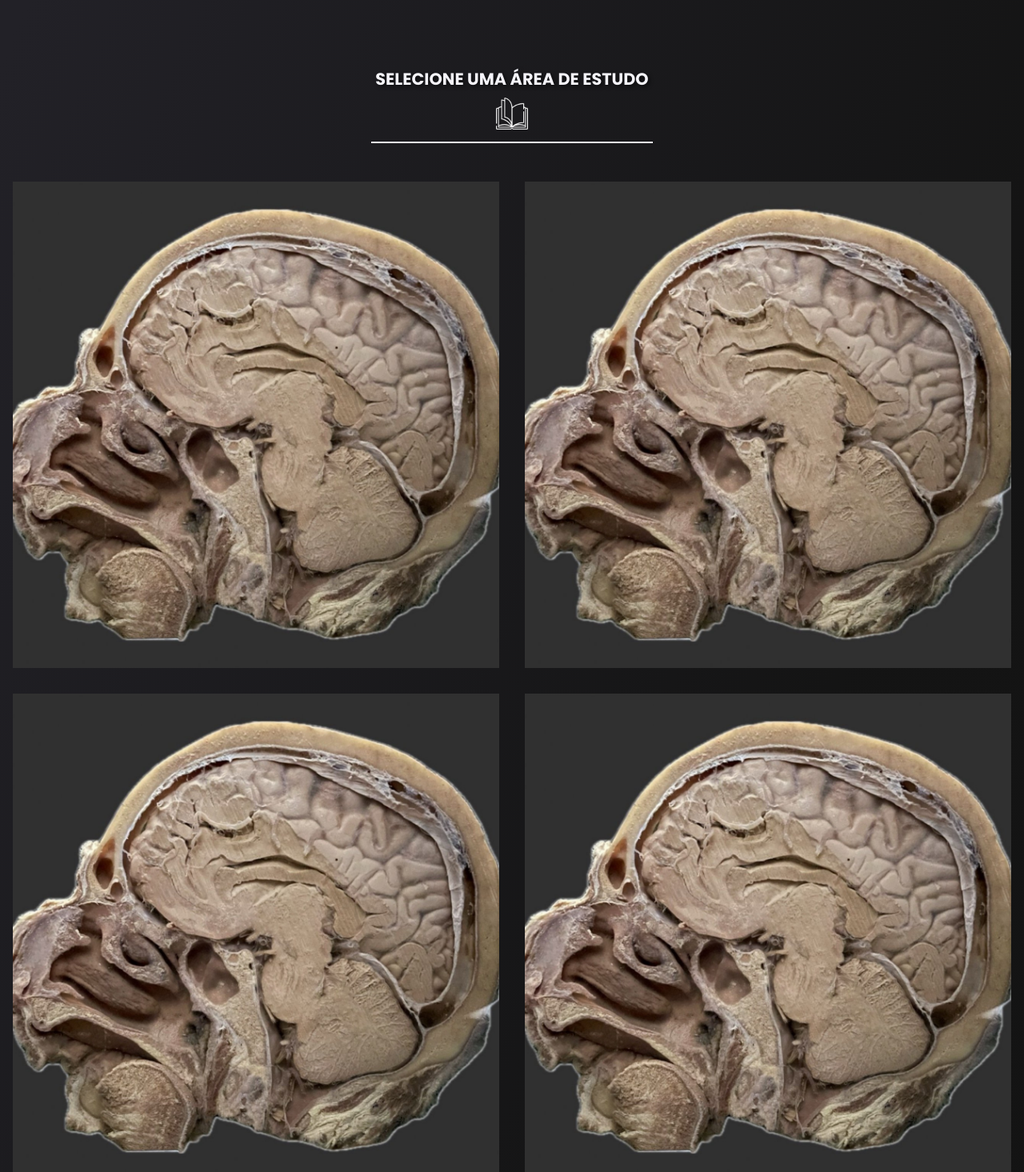
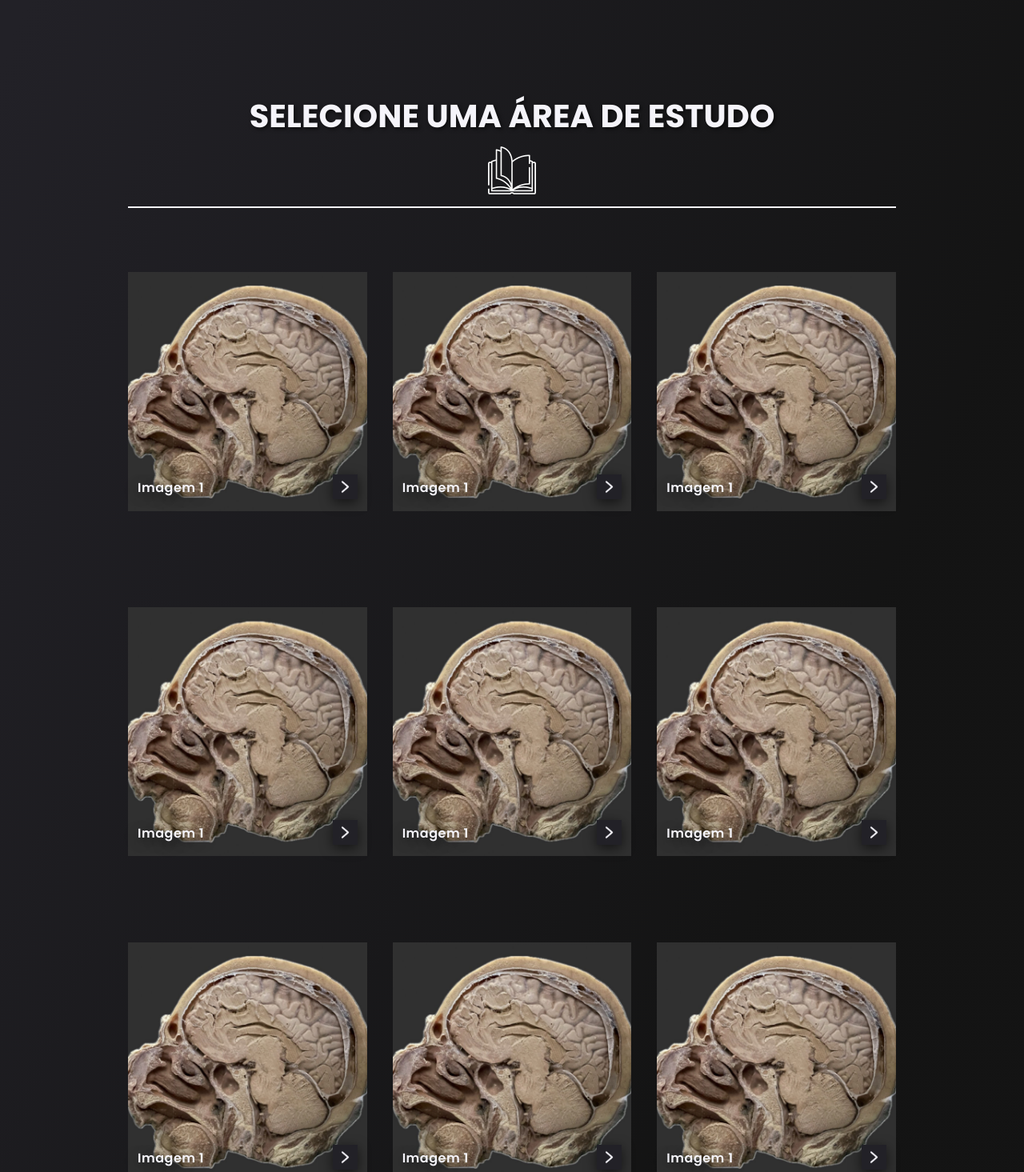
Before and after one commit to rafasp97/Neuro-ON, a React (Create React App) app: page /explore in a window 1280 px wide. Shown: the part 45-1510 px from the top of the page at 80% size. Built offline with nearby package versions, Linux system fonts and the light colour scheme.

Commit message:
finalização estrutural da página explore e adição de detalhes na home

```diff
--- a/src/components/ExploreOption/ExploreOption.css
+++ b/src/components/ExploreOption/ExploreOption.css
@@ -1,14 +1,49 @@
+.grid{
+    margin: 1em;
+    display: flex;
+    flex-direction: column;
+    height: 10em;
+}
+
+
 .img-explore{
-    width: 100%;
+    width: 8em;
+    flex-grow: 1;
     pointer-events: auto;
     cursor: pointer;
     z-index: 2;
 }
 
-.grid{
-    margin: 1em;
+.img-explore-description{
+    z-index: 200;
+    font-size: 0.5em;
+    text-align: left;
+    padding-left: 1em;
+    padding-right: 1em;
+    position: relative;
+    bottom: 2.2em;
     display: flex;
-    flex-direction: column;
+    justify-content: space-between;
+    pointer-events: 'none';
+}
+.title-explore{
+    letter-spacing: 0.5px;
+    font-weight: 600;
+    text-shadow: 0px 4px 15px rgba(0, 0, 0, 0.6);
+    color: var(--words);
+    font-size: 1.2em;
+    position: relative;
+    bottom: 0.5em;
+}
+
+.icon-explore-arrow{
+    width: 10px;
+    height: 10px;
+    position: relative;
+    bottom: 0.7em;
+    background: var(--black);
+    box-shadow: 0px 4px 15px rgba(0, 0, 0, 0.6);
+    padding: 3px;
 }
 
 .nav-explore{
@@ -16,21 +51,21 @@
     flex-direction: column;
     font-size: 0.5em;
     border: solid 1px;
-    display: none;
-    background: var(--words);
-    border: solid var(--black) 1px;
-
+    border: none;
+    position: relative;
+    bottom: 2em;
 }
 
 .nav-explore a { /*o <a> interage com o NavLink porque ele é um componente react que renderiza um <a> do html */
     display: flex;
     text-decoration: none;
     border-bottom: solid var(--black) 1px;
-    padding: 0.2em 0.5em;
+    padding: 0.2em 1.2em;
     font-size: 0.9em;
     letter-spacing: 0.5px;
     color: var(--black);
     z-index: 1;
+    background: var(--words);
 }
 
 .nav-explore a:hover{
@@ -45,3 +80,74 @@
     font-weight: 600;
     box-shadow: 0px 4px 10px rgba(0, 0, 0, 0.2);
 }
+
+@media (min-width: 345px){
+    .img-explore{
+        width: 100%;
+    }
+    .grid{
+        height: 11.5em;
+    }
+}
+
+@media (min-width: 425px){
+    .img-explore{
+        width: 100%;
+    }
+    .grid{
+        height: 12.5em;
+    }
+}
+
+@media (min-width: 768px){
+    .grid{
+        height: 16.5em;
+    }
+
+    .title-explore{
+        font-size: 1.5em;
+    }
+
+    .icon-explore-arrow{
+        width: 15px;
+        height: 15px;
+        bottom: 1.2em;
+    }
+
+    .nav-explore{
+        bottom: 2.3em;
+    }
+
+    .nav-explore a{
+        font-size: 1.1em;
+    }
+}
+
+@media (min-width: 1024px){
+    .grid{
+        height: 24.2em;
+    }
+
+    .img-explore-description{
+        padding: 0em 1.5em;
+    }
+
+    .title-explore{
+        font-size: 2em;
+        bottom: 1.5em;
+    }
+
+    .icon-explore-arrow{
+        width: 25px;
+        height: 25px;
+        bottom: 3.5em;
+    }
+
+    .nav-explore{
+        bottom: 3.6em;
+    }
+
+    .nav-explore a{
+        font-size: 1.4em;
+    }
+}
--- a/src/components/ExploreOption/ExploreOption.js
+++ b/src/components/ExploreOption/ExploreOption.js
@@ -1,5 +1,4 @@
 import React from 'react'
-
 // React Router
 import { NavLink } from 'react-router-dom';
 
@@ -10,9 +9,9 @@ import './ExploreOption.css';
 import { motion } from 'framer-motion';
 
 // Variants - Framer Motion
-import {controlHeight, dropDown} from '../../variants/AnimatedVariants'
+import {controlHeight, dropDown, menuArrow} from '../../variants/AnimatedVariants'
 
-const ExploreOption = ({imgSrc, imgId, navId, links, expandedMenu, setExpandedMenu }) => {
+const ExploreOption = ({imgSrc, imgId, navId, links, title, expandedMenu, setExpandedMenu}) => {
 
     // Controla o menu de opções
     const controlMenuOptions = (id) => {
@@ -26,10 +25,10 @@ const ExploreOption = ({imgSrc, imgId, navId, links, expandedMenu, setExpandedMe
 
         // lógica para selecionar o id da <nav> em questão
         const navId = 'nav-' + id.slice(id.indexOf('-') + 1);
-
         // variável dinâmica para manipular a <nav> presente no mesmo container da imgId
         const nav = document.getElementById(navId);
 
+        // lógica que verifica se tem algum outro menu aberto
         const allMenus = document.querySelectorAll('.nav-explore');
         allMenus.forEach(menu => {
             if(menu !== nav && menu.style.display === 'block'){
@@ -37,16 +36,7 @@ const ExploreOption = ({imgSrc, imgId, navId, links, expandedMenu, setExpandedMe
             }
         });
 
-        // lógica para abrir e fechar o menu
-        if (nav.style.display === 'block') {
-            nav.style.display = 'none';
-        }
-        else {
-            nav.style.display = 'block';
-        }
-
     };
-
 
 
     // Impede o click com botão direito para não permitir salvar imagens.
@@ -69,10 +59,21 @@ const ExploreOption = ({imgSrc, imgId, navId, links, expandedMenu, setExpandedMe
         onClick={(e) => controlMenuOptions(imgId)}
         onContextMenu={blockClickRight}
         />
+        <div className='img-explore-description'>
+            <p className='title-explore'>{title}</p>
+            <motion.img
+            src="/images/arrow.png"
+            alt="icon"
+            className='icon-explore-arrow'
+            id={'arrow-' + imgId}
+            variants={menuArrow}
+            initial='initial'
+            animate={expandedMenu === imgId ? 'animate' : 'initial'}
+            />
+        </div>
         <motion.nav
         className='nav-explore'
         id={navId}
-        //ref={ref}
         variants={dropDown}
         initial='initial'
         animate={expandedMenu === imgId ? 'animate' : 'initial'}
--- a/src/components/Footer/Footer.js
+++ b/src/components/Footer/Footer.js
@@ -6,7 +6,7 @@ import './Footer.css';
 const Footer = () => {
   return (
     <div className='footer'>
-        <p>© 2024    Nome do projeto - Frase do projeto</p>
+        <p>© 2024    Neuro ON - Um atlas de anatomia humana online</p>
     </div>
   )
 }
--- a/src/index.css
+++ b/src/index.css
@@ -6,6 +6,7 @@
   --color-elements-active: #363957;
   --color-elements-hover: #2C2F47;
   --buttons-background: linear-gradient(94deg, #424668 0%, #2C2F47 84%);
+  --backgroundImgs: #303030;
 }
 
 * {
--- a/src/pages/Explore/Explore.css
+++ b/src/pages/Explore/Explore.css
@@ -1,6 +1,6 @@
 .explorePage{
     background: var(--background);
-    height: 300vh;
+    height: 200vh;
     color: var(--words);
     display: flex;
     flex-direction: column;
@@ -14,7 +14,7 @@
 }
 
 .explorePage h1{
-    font-size: 1.3em;
+    font-size: 1em;
     text-shadow: 2px 2px 5px rgba(0, 0, 0, 0.6);
 }
 
@@ -28,3 +28,64 @@
     grid-template-columns: 1fr 1fr;
     margin-top: 2em;
 }
+
+@media (min-width: 345px){
+    .explorePage h1{
+        font-size: 1.3em;
+    }
+    .container-grid{
+        width: 22em;
+    }
+}
+
+
+@media (min-width: 425px){
+    .box-title-explore{
+        width: 25em;
+    }
+    .explorePage h1{
+        font-size: 1.4em;
+    }
+
+    .container-grid{
+        width: 25em;
+    }
+}
+
+@media (min-width: 768px){
+    .box-title-explore{
+        width: 45em;
+    }
+    .explorePage h1{
+        font-size: 2em;
+    }
+    .icon-explore{
+        width: 50px;
+        padding: 0.5em 0em;
+    }
+    .container-grid{
+        width: 47em;
+        grid-template-columns: 1fr 1fr 1fr;
+    }
+}
+
+@media (min-width: 1024px){
+    .explorePage{
+        height: 300vh;
+    }
+    .box-title-explore{
+        width: 60em;
+        margin-top: 10em;
+        margin-bottom: 2em;
+    }
+    .explorePage h1{
+        font-size: 2.5em;
+    }
+    .icon-explore{
+        width: 60px;
+
+    }
+    .container-grid{
+        width: 62em;
+    }
+}
--- a/src/pages/Explore/Explore.js
+++ b/src/pages/Explore/Explore.js
@@ -38,7 +38,12 @@ const Explore = () => {
               {to: 'img2', name:'cerebro2'},
               {to: 'img3', name:'cerebro3'},
               {to: 'img4', name:'cerebro4'},
+              {to: 'img5', name:'cerebro5'},
+              {to: 'img1', name:'cerebro3'},
+              {to: 'img1', name:'cerebro3'},
+              {to: 'img1', name:'cerebro3'},
             ]}
+            title='Imagem 1'
             expandedMenu={expandedMenu}
             setExpandedMenu={setExpandedMenu}
             />
@@ -52,6 +57,7 @@ const Explore = () => {
               {to: 'img2', name:'cerebro4'},
               {to: 'img3', name:'cerebro4'},
             ]}
+            title='Imagem 1'
             expandedMenu={expandedMenu}
             setExpandedMenu={setExpandedMenu}
             />
@@ -61,7 +67,11 @@ const Explore = () => {
             navId='nav-3'
             links={[
               {to: 'img1', name:'cerebro3'},
+              {to: 'img5', name:'cerebro5'},
+              {to: 'img5', name:'cerebro5'},
+              {to: 'img5', name:'cerebro5'},
             ]}
+            title='Imagem 1'
             expandedMenu={expandedMenu}
             setExpandedMenu={setExpandedMenu}
             />
@@ -71,9 +81,10 @@ const Explore = () => {
             navId='nav-4'
             links={[
               {to: 'img1', name:'cerebro3'},
-              {to: 'img2', name:'cerebro4'},
-              {to: 'img3', name:'cerebro4'},
+              {to: 'img1', name:'cerebro3'},
+
             ]}
+            title='Imagem 1'
             expandedMenu={expandedMenu}
             setExpandedMenu={setExpandedMenu}
             />
@@ -83,9 +94,9 @@ const Explore = () => {
             navId='nav-5'
             links={[
               {to: 'img1', name:'cerebro3'},
-              {to: 'img2', name:'cerebro4'},
-              {to: 'img3', name:'cerebro4'},
+              {to: 'img1', name:'cerebro3'},
             ]}
+            title='Imagem 1'
             expandedMenu={expandedMenu}
             setExpandedMenu={setExpandedMenu}
             />
@@ -95,8 +106,9 @@ const Explore = () => {
             navId='nav-6'
             links={[
               {to: 'img1', name:'cerebro3'},
-              {to: 'img2', name:'cerebro4'},
+              {to: 'img1', name:'cerebro3'},
             ]}
+            title='Imagem 1'
             expandedMenu={expandedMenu}
             setExpandedMenu={setExpandedMenu}
             />
@@ -109,6 +121,7 @@ const Explore = () => {
               {to: 'img2', name:'cerebro4'},
               {to: 'img3', name:'cerebro4'},
             ]}
+            title='Imagem 1'
             expandedMenu={expandedMenu}
             setExpandedMenu={setExpandedMenu}
             />
@@ -121,6 +134,7 @@ const Explore = () => {
               {to: 'img2', name:'cerebro4'},
               {to: 'img3', name:'cerebro4'},
             ]}
+            title='Imagem 1'
             expandedMenu={expandedMenu}
             setExpandedMenu={setExpandedMenu}
             />
@@ -133,6 +147,7 @@ const Explore = () => {
               {to: 'img2', name:'cerebro4'},
               {to: 'img3', name:'cerebro4'},
             ]}
+            title='Imagem 1'
             expandedMenu={expandedMenu}
             setExpandedMenu={setExpandedMenu}
             />
@@ -145,6 +160,7 @@ const Explore = () => {
               {to: 'img2', name:'cerebro4'},
               {to: 'img3', name:'cerebro4'},
             ]}
+            title='Imagem 1'
             expandedMenu={expandedMenu}
             setExpandedMenu={setExpandedMenu}
             />
@@ -157,6 +173,20 @@ const Explore = () => {
               {to: 'img2', name:'cerebro4'},
               {to: 'img3', name:'cerebro4'},
             ]}
+            title='Imagem 1'
+            expandedMenu={expandedMenu}
+            setExpandedMenu={setExpandedMenu}
+            />
+                        <ExploreOption
+            imgSrc='/images/2.jpg'
+            imgId='img-12'
+            navId='nav-12'
+            links={[
+              {to: 'img1', name:'cerebro3'},
+              {to: 'img2', name:'cerebro4'},
+              {to: 'img3', name:'cerebro4'},
+            ]}
+            title='Imagem 1'
             expandedMenu={expandedMenu}
             setExpandedMenu={setExpandedMenu}
             />
--- a/src/pages/Home/Home.css
+++ b/src/pages/Home/Home.css
@@ -208,7 +208,7 @@ textarea{
         left: 2.5em;
         top: 35em;
         font-size: 0.65em;
-        letter-spacing: 1px;
+        letter-spacing: 1.2px;
         text-shadow: 2px 2px 5px rgba(0, 0, 0, 0.9);
     }
     .icons{
@@ -320,7 +320,7 @@ textarea{
         left: 5.1em;
         top: 32em;
         font-size: 0.7em;
-        letter-spacing: 1.7px;
+        letter-spacing: 2px;
     }
     .icons{
         padding-left: 3.5em;
@@ -353,7 +353,7 @@ textarea{
     .title h4{
         left: 5.2em;
         top: 30em;
-        letter-spacing: 2.3px;
+        letter-spacing: 2.9px;
         font-size: 1em;
     }
     .icons{
--- a/src/pages/Home/Home.js
+++ b/src/pages/Home/Home.js
@@ -64,7 +64,7 @@ function Home() {
             <div className="title-icons">
                 <div className="title">
                     <Logo className='neuroHome'/>
-                    <h4>Medium length hero headline goes here</h4>
+                    <h4>Um atlas de anatomia humana online</h4>
                     <div className="icons">
                         <img src='/images/ufs.png' alt="icon" className='icon'/>
                         <img src='/images/ufs.png' alt="icon" className='icon'/>
--- a/src/variants/AnimatedVariants.js
+++ b/src/variants/AnimatedVariants.js
@@ -17,11 +17,33 @@ export const animatedText = {
   }
 
   export const dropDown = {
-    initial: { y: -100 },
+    initial: { y: -100, opacity: 0, zIndex: 0 },
     animate: {
-      y:0,
-      transition: { duration: 0.5, ease: 'easeOut' }
-    }
+      y: [ -100, 0 ], // O elemento se move de -100 para 0
+      opacity: [ 0, 1 ], // A opacidade vai de 0 para 1
+      zIndex: [ 0, 1000 ], // O zIndex começa em 0 e vai para 1000
+      transition: {
+        y: { duration: 1.0, ease: 'easeOut' }, // Duração da animação de movimento
+        opacity: { duration: 1.0, ease: 'easeOut' }, // Duração da animação de opacidade
+        zIndex: {
+          duration: 0.1, // O z-index muda rapidamente após a animação
+          delay: 1.0, // Atraso de 1 segundo para mudar o z-index (depois da animação de y e opacity)
+        },
+      },
+    },
+  };
+
+  export const menuArrow = {
+    initial: { rotate: 0},
+    animate: {
+      rotate: 90,
+      backgroundColor: "#2C2F47",
+      transition:{
+        type: "tween",
+        duration: 0.5, // tempo de duração da animação
+        ease: "easeInOut" // suaviza a animação
+      }
+     }
   }
 
   export const controlHeight = {
```
Also changed, not shown: src/components/Footer/Footer.css (+7 -1 lines), public/images/arrow.png (added).
